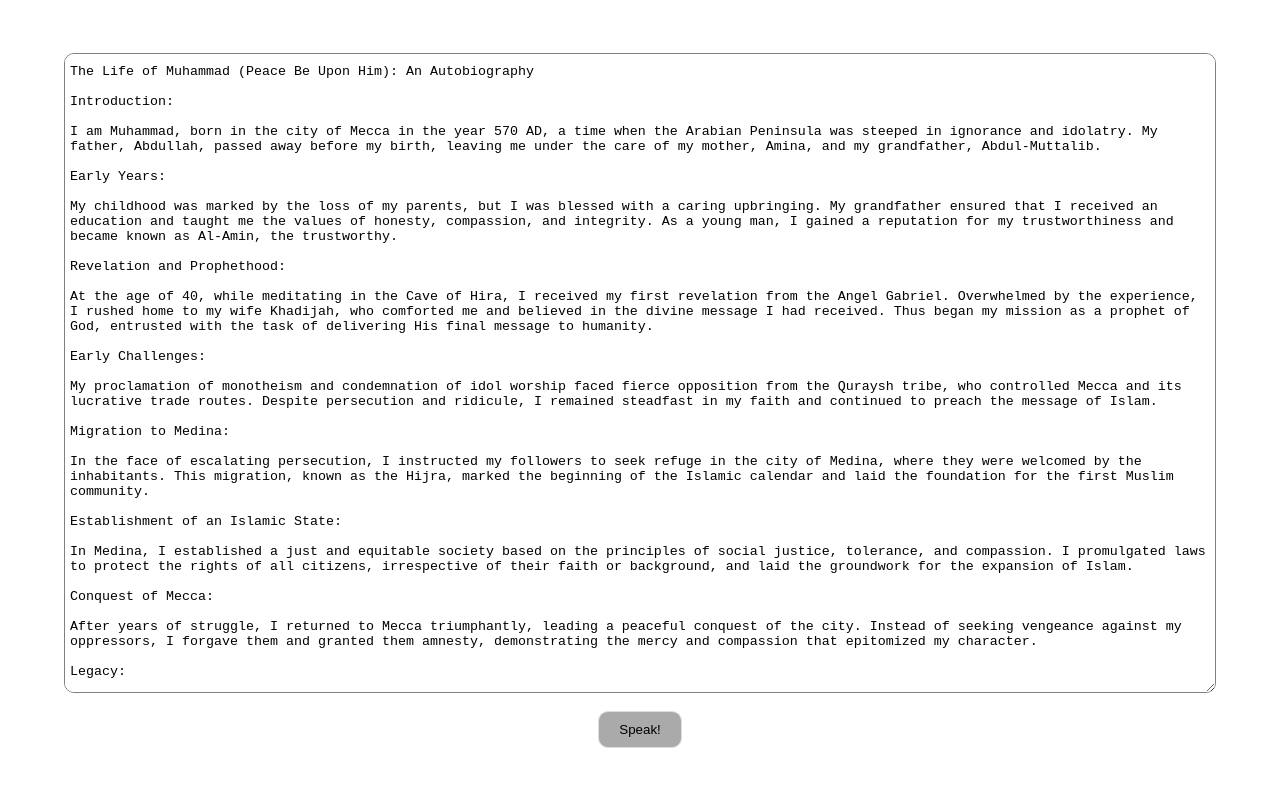
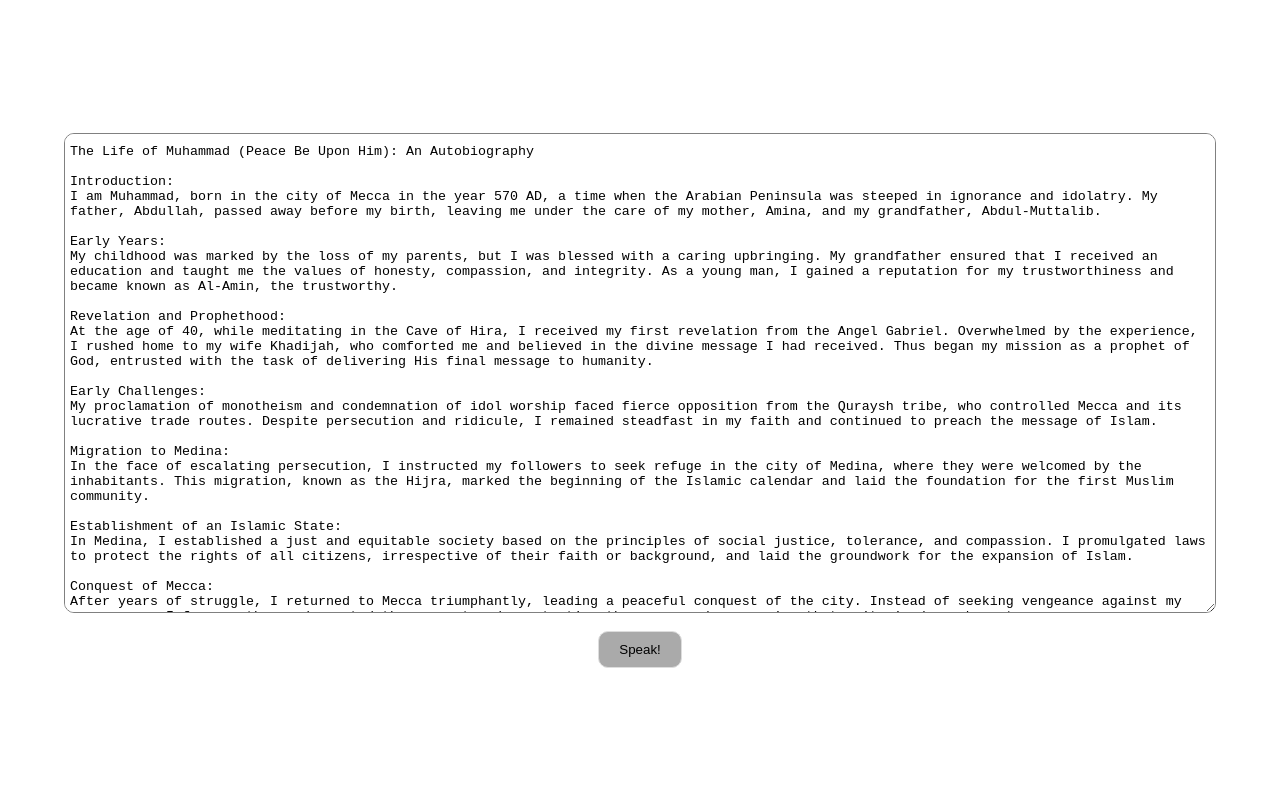
Before and after one commit to imrankabir/text-to-speech, a plain HTML site: page index.html in a window 1280 px wide. Drawn offline with Linux system fonts and the light colour scheme.

Commit message:
text-to-speech auto commit on 2024-03-01 06:20:19 PM

```diff
--- a/index.html
+++ b/index.html
@@ -34,7 +34,9 @@
 		}
 		textarea {
 			width: 90vw;
-			height: 80vh;
+			overflow: auto;
+			min-height: 60vh;
+			max-height: 90vh;
 			padding: 10px 5px;
 			border-radius: 10px;
 			border: 1px solid gray;
@@ -45,39 +47,30 @@
 <textarea spellcheck="false" id="textToSpeak">The Life of Muhammad (Peace Be Upon Him): An Autobiography
 
 Introduction:
-
 I am Muhammad, born in the city of Mecca in the year 570 AD, a time when the Arabian Peninsula was steeped in ignorance and idolatry. My father, Abdullah, passed away before my birth, leaving me under the care of my mother, Amina, and my grandfather, Abdul-Muttalib.
 
 Early Years:
-
 My childhood was marked by the loss of my parents, but I was blessed with a caring upbringing. My grandfather ensured that I received an education and taught me the values of honesty, compassion, and integrity. As a young man, I gained a reputation for my trustworthiness and became known as Al-Amin, the trustworthy.
 
 Revelation and Prophethood:
-
 At the age of 40, while meditating in the Cave of Hira, I received my first revelation from the Angel Gabriel. Overwhelmed by the experience, I rushed home to my wife Khadijah, who comforted me and believed in the divine message I had received. Thus began my mission as a prophet of God, entrusted with the task of delivering His final message to humanity.
 
 Early Challenges:
-
 My proclamation of monotheism and condemnation of idol worship faced fierce opposition from the Quraysh tribe, who controlled Mecca and its lucrative trade routes. Despite persecution and ridicule, I remained steadfast in my faith and continued to preach the message of Islam.
 
 Migration to Medina:
-
 In the face of escalating persecution, I instructed my followers to seek refuge in the city of Medina, where they were welcomed by the inhabitants. This migration, known as the Hijra, marked the beginning of the Islamic calendar and laid the foundation for the first Muslim community.
 
 Establishment of an Islamic State:
-
 In Medina, I established a just and equitable society based on the principles of social justice, tolerance, and compassion. I promulgated laws to protect the rights of all citizens, irrespective of their faith or background, and laid the groundwork for the expansion of Islam.
 
 Conquest of Mecca:
-
 After years of struggle, I returned to Mecca triumphantly, leading a peaceful conquest of the city. Instead of seeking vengeance against my oppressors, I forgave them and granted them amnesty, demonstrating the mercy and compassion that epitomized my character.
 
 Legacy:
-
 Throughout my life, I exemplified the teachings of Islam through my actions, words, and deeds. I served as a role model for humanity, embodying virtues such as humility, kindness, and forgiveness. My legacy continues to inspire millions of people around the world, transcending time, culture, and geography.
 
 Conclusion:
-
 As I reflect on my life's journey, I am humbled by the opportunity to have been chosen as a messenger of God. I pray that my example serves as a guiding light for future generations, leading them towards the path of righteousness and piety. Peace be upon you all.</textarea>
 	<br>
 	<button id="speakButton">Speak!</button>
```
